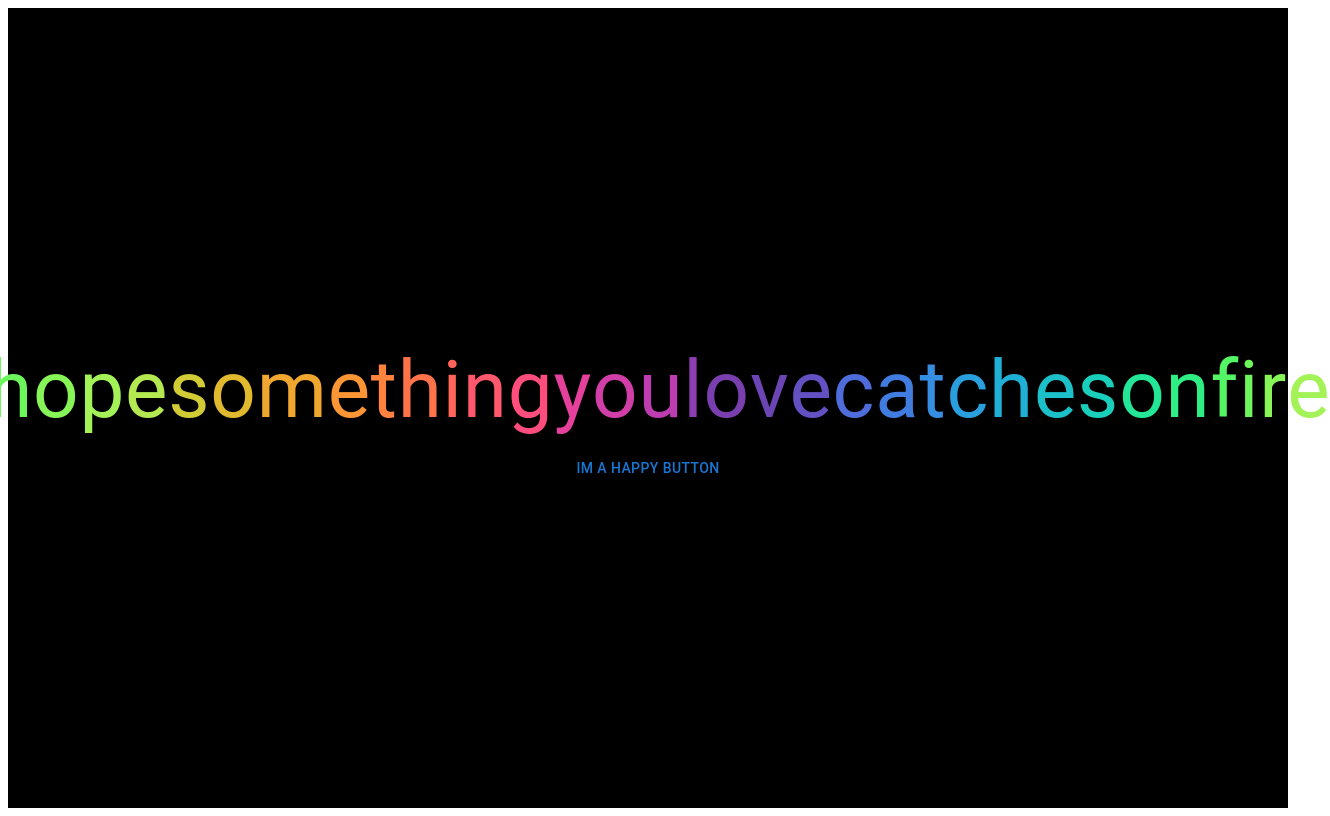
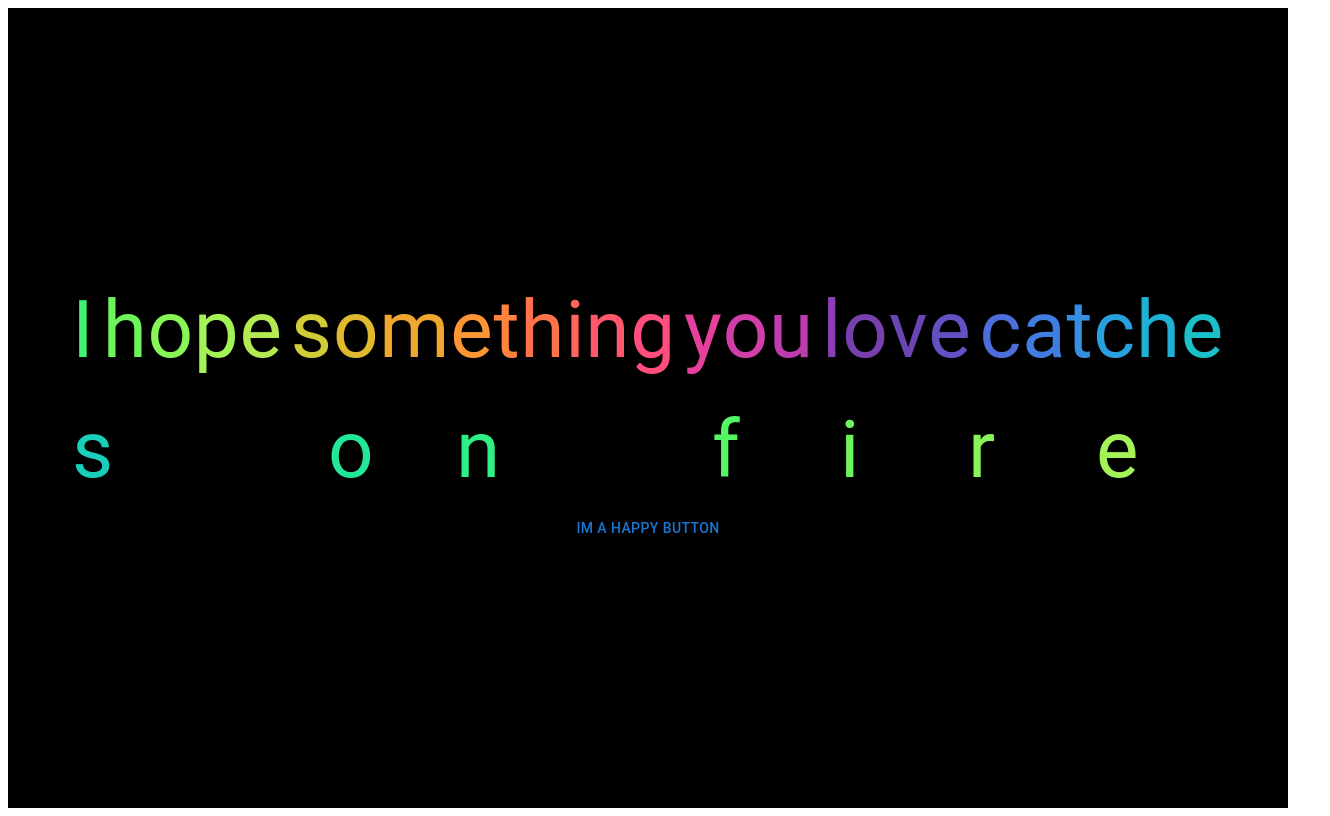
Before and after one commit to jbur801/EQ, a React (Create React App) app in the folder frontend/: page / in a window 1280 px wide. Shown: the whole page, 1330 px wide, since content can reach past the window. Built offline with nearby package versions, Linux system fonts and the light colour scheme.

Commit message:
made it wrap

```diff
--- a/frontend/src/components/kysPage/KysPage.tsx
+++ b/frontend/src/components/kysPage/KysPage.tsx
@@ -16,7 +16,7 @@ function ColorfulText(props: { text: string }) {
   const [active, setActive] = useState(true);
   const callbacks: React.Dispatch<React.SetStateAction<string>>[] = [];
   const states: string[] = [];
-  let characters = [];
+  let characters: JSX.Element[] = [];
   useInterval(() => {
     if (active) {
       setHue((hue + 10) % 360);
@@ -26,21 +26,7 @@ function ColorfulText(props: { text: string }) {
       setColor(interpolateRainbow(hue / 360));
     }
   }, 100);
-
-  useEffect(() => {
-    let max = text.length - 1;
-    if (callbacks.length > 0) {
-      callbacks[0](color);
-      for (let i = 1; i < callbacks.length; i++) {
-        callbacks[i](states[i - 1]);
-      }
-    }
-  }, [color]);
-
-  const toggleAnimation = () => {
-    setActive(!active);
-  };
-
+  // useEffect(() => {
   for (let i = 0; i < text.length; i++) {
     let setCallback = (
       callback: React.Dispatch<React.SetStateAction<string>>
@@ -57,6 +43,21 @@ function ColorfulText(props: { text: string }) {
     });
     characters.push(x);
   }
+  // }, []);
+
+  useEffect(() => {
+    let max = text.length - 1;
+    if (callbacks.length > 0) {
+      callbacks[0](color);
+      for (let i = 1; i < callbacks.length; i++) {
+        callbacks[i](states[i - 1]);
+      }
+    }
+  }, [color]);
+
+  const toggleAnimation = () => {
+    setActive(!active);
+  };
 
   return (
     <>
@@ -64,6 +65,7 @@ function ColorfulText(props: { text: string }) {
         <div
           style={{
             display: "flex",
+            flexWrap: "wrap",
             width: "90%",
             alignItems: "center",
             justifyContent: "center",
```
